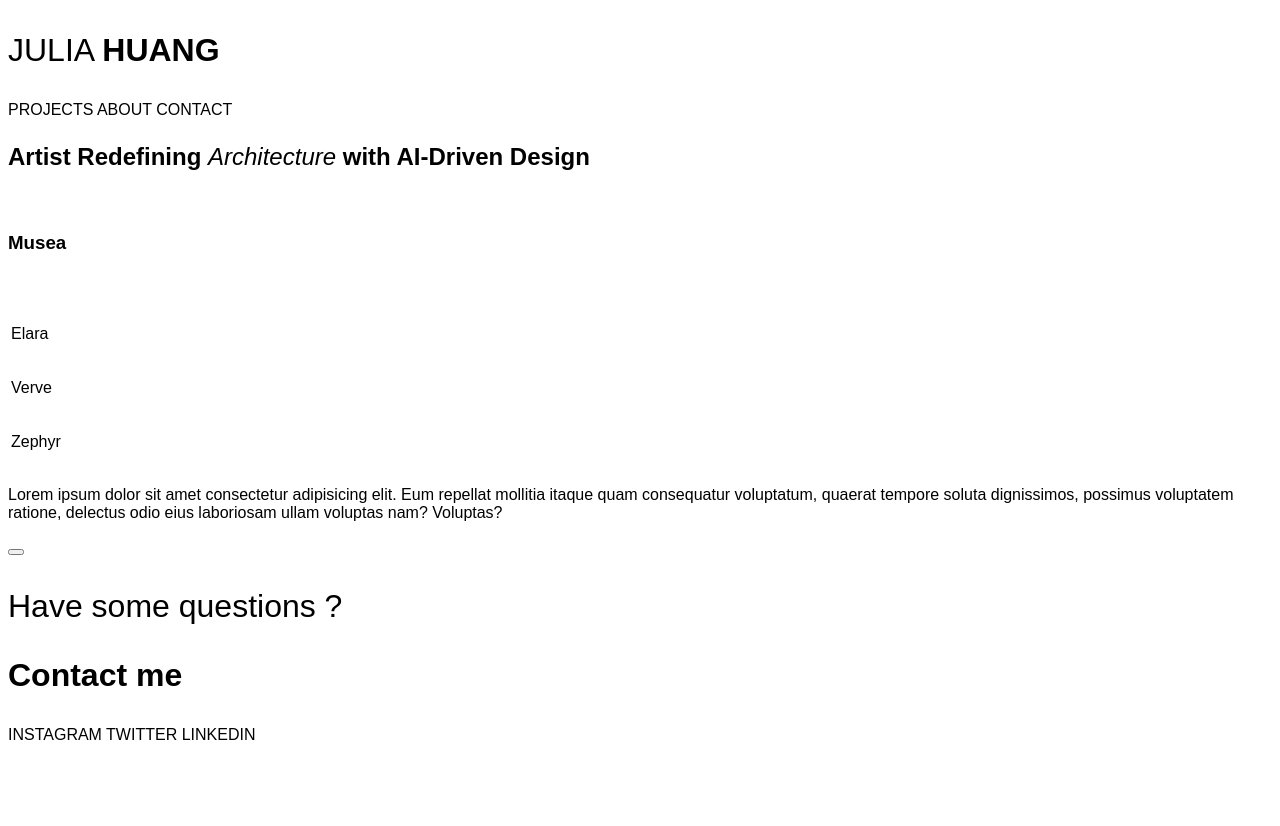
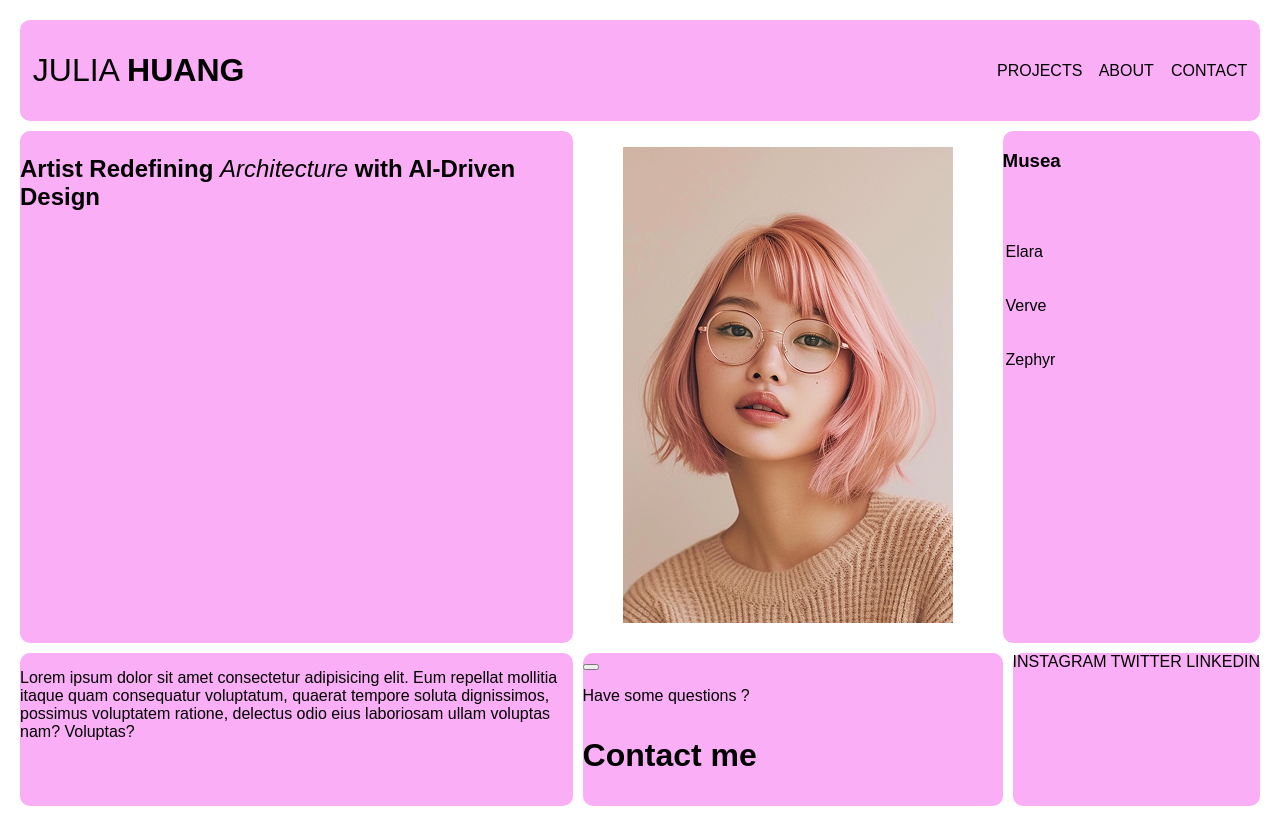
Before and after one commit to ArBa-dev-J/CS_grid, a plain HTML site: page my_code/index.html in a window 1280 px wide. Before the commit the page ends 800 px from the top, so only its background shows below. Drawn offline with Linux system fonts and the light colour scheme; a web font is replaced by a local one.

Commit message:
Added base grid structure. Added bg for grid and created header styling

```diff
--- a/my_code/index.html
+++ b/my_code/index.html
@@ -8,26 +8,27 @@
   </head>
   <body>
     <main>
-      <header>
+      <header class="item1 header__flex">
         <p>JULIA <span class="zalando-sans-semiexpanded-bold">HUANG</span></p>
-        <p></p>
         <nav>
           <a href="#">PROJECTS</a>
           <a href="#">ABOUT</a>
           <a href="#">CONTACT</a>
         </nav>
       </header>
-      <section>
+      <section class="item2">
         <p class="zalando-sans-semiexpanded-bold section1__p--fsize">
           Artist Redefining
-          <span class="zalando-sans-semiexpanded font--italic">Architecture</span> with
-          AI-Driven Design
+          <span class="zalando-sans-semiexpanded font--italic"
+            >Architecture</span
+          >
+          with AI-Driven Design
         </p>
       </section>
-      <figure>
-        <img src="" alt="" />
+      <figure class="item3">
+        <img src="../img/IMAGE.png" alt="pretty_girl" />
       </figure>
-      <section>
+      <section class="item4">
         <h3>Musea</h3>
         <figure><img src="" alt="" /></figure>
         <table>
@@ -48,7 +49,7 @@
           </tr>
         </table>
       </section>
-      <section>
+      <section class="item5">
         <p>
           Lorem ipsum dolor sit amet consectetur adipisicing elit. Eum repellat
           mollitia itaque quam consequatur voluptatum, quaerat tempore soluta
@@ -56,12 +57,12 @@
           laboriosam ullam voluptas nam? Voluptas?
         </p>
       </section>
-      <article>
+      <article class="item6">
         <button type="button"></button>
         <p>Have some questions ?</p>
         <p class="zalando-sans-semiexpanded-bold">Contact me</p>
       </article>
-      <footer>
+      <footer class="item7">
         <a href="#">INSTAGRAM</a>
         <a href="#">TWITTER</a>
         <a href="#">LINKEDIN</a>
--- a/my_code/style.css
+++ b/my_code/style.css
@@ -1,12 +1,16 @@
 @import url("https://fonts.googleapis.com/css2?family=Zalando+Sans+SemiExpanded:ital,wght@0,200..900;1,200..900&display=swap");
 
 :root {
-  --pink: #ffa3fa;
+  --pink: #faaef6;
   --darker-pink: #ff76f8;
   --black: black;
   --h1-fsize: 2rem;
   --h2-fsize: 1.5rem;
   --p-fsize: 1rem;
+  scroll-behavior: smooth;
+}
+body {
+  margin: 0;
 }
 
 /* -------FONTS---------- */
@@ -42,13 +46,74 @@ header p {
   font-size: var(--h1-fsize);
 }
 
-article p{
-    font-size: var(--h1-fsize);
+article p:nth-last-child(1) {
+  font-size: var(--h1-fsize);
 }
 
 a {
   text-decoration: none;
   color: var(--black);
 }
+/* ---------MAIN_GRID----------- */
+main {
+  display: grid;
+  grid-template-areas:
+    "header header header header header header"
+    "section section figure section2 section2 section2"
+    "section3 section3 article article footer footer";
+  /* background-color: rgb(216, 0, 0); */
+  padding: 20px;
+  gap: 10px;
+}
 
-/* ----------Header----------- */
+/* ------Grid-Items--------- */
+
+.item1 {
+  grid-area: header;
+}
+.item2 {
+  grid-area: section;
+}
+.item3 {
+  grid-area: figure;
+}
+.item4 {
+  grid-area: section2;
+}
+.item5 {
+  grid-area: section3;
+}
+.item6 {
+  grid-area: article;
+}
+.item7 {
+  grid-area: footer;
+}
+
+/* -------------GRID--BG----------- */
+
+.item1,
+.item2,
+.item4,
+.item5,
+.item6,
+.item7 {
+  background-color: var(--pink);
+  border-radius: 10px;
+}
+
+/* ----------Header-NAV-ITEM1----------- */
+.header__flex {
+  display: flex;
+  justify-content: space-between;
+  align-items: center;
+}
+
+header p{
+ padding-left: 1vw;
+}
+nav a{
+   padding-right:1vw;
+}
+
+/* -----------SECTION-ITEM2------------- */
```
